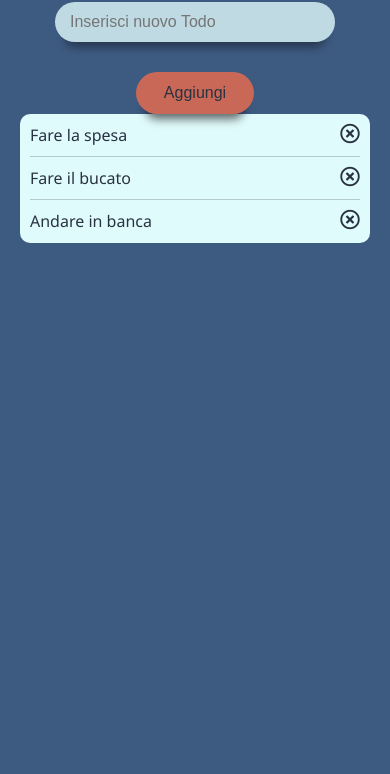
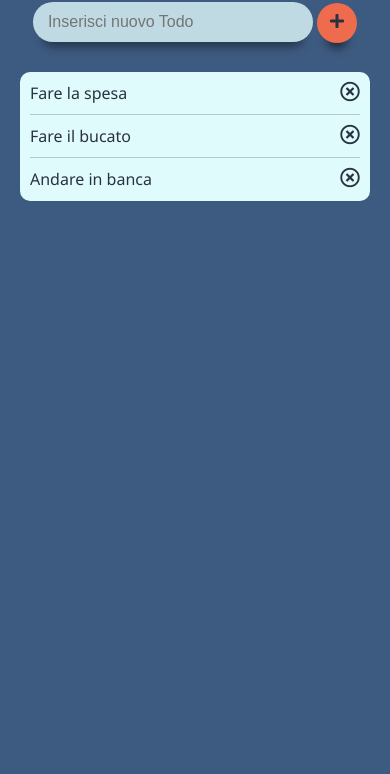
Before and after one commit to cherubina-pantano/vue-todolist, a plain HTML site: page index.html in a window 390 px wide. Shown: the part 70-844 px from the top of the page. Drawn offline with nearby package versions, Linux system fonts and the light colour scheme.

Commit message:
MediaQuery

```diff
--- a/css/style.css
+++ b/css/style.css
@@ -45,20 +45,37 @@ section {
 }
 
 .btn {
+  text-align: center;
+  border: 0;
+  box-shadow: 0 15px 10px -10px rgba(0, 0, 0, .6);
+  cursor: pointer;
+}
+
+.btn-text {
   display: inline-block;
-  text-align: center;
   padding: 12px 28px;
   font-size: 16px;
-  border: 0;
   color: #293241;
+  border-radius: 25px;
   background-color: rgba(238,108,77, .8);
-  border-radius: 25px;
-  box-shadow: 0 15px 10px -10px rgba(0, 0, 0, .6);
-  cursor: pointer;
   transition: background-color .4s;
 }
 
-.btn:hover {
+.btn-icon {
+  display: none;
+  width: 40px;
+  height: 40px;
+  line-height: 40px;
+  border-radius: 50%;
+  background: #ee6c4d;
+}
+
+.btn-icon i {
+  color: #293241;
+  font-size: 16px;
+}
+
+.btn-text:hover {
   background-color: #ee6c4d;
 }
 
@@ -75,7 +92,6 @@ section {
   box-shadow: 0 15px 10px -10px rgba(0, 0, 0, .4);
   outline: none;
   transition: background .4s;
-  cursor: pointer;
 }
 
 .add-todo:hover {
@@ -97,7 +113,7 @@ section {
 
 .todos li i {
   font-size: 20px;
-  transition: color .4s;
+  transition: color .2s;
   cursor: pointer;
 }
 .todos li i:hover {
@@ -105,7 +121,7 @@ section {
 }
 
 /* show/hidden class */
-span {
+section > span {
   font-weight: bold;
 }
 
@@ -116,3 +132,21 @@ span {
 .hidden-text {
   display: none;
 }
+
+
+
+/* Media Query */
+@media screen and (max-width: 649px) {
+  h1 i {
+    padding-right: 3px;
+  }
+
+  .btn-text {
+    display: none;
+  }
+
+  .btn-icon {
+    display: inline-block;
+  }
+
+}
--- a/index.html
+++ b/index.html
@@ -20,9 +20,14 @@
         <div class="new-todo">
           <input type="text" name="todo" class="add-todo" v-model="todo"
             @keyup.enter="addNewTodo"  placeholder="Inserisci nuovo Todo">
-          <button type="button" name="button" class="btn"
-          @click="addNewTodo">
-              Aggiungi</button>
+
+          <button type="button" name="button" class="btn btn-text"
+            @click="addNewTodo"> Aggiungi
+           </button>
+          <button type="button" name="button" class="btn btn-icon " @click="addNewTodo">
+            <i class="fas fa-plus"></i>
+          </button>
+
         </div>
         <section>
           <ul class="todos">
@@ -33,10 +38,7 @@
             </li>
           </ul>
           <span :class="{'show-text': todos.length == 0, 'hidden-text': !todos.length == 0}">Nessun Todo registrato</span>
-
         </section>
-
-
       </main>
 
     </div>
--- a/js/main.js
+++ b/js/main.js
@@ -8,19 +8,19 @@ const app = new Vue({
       {text: 'Fare il bucato'},
       {text: 'Andare in banca'},
     ],
-
   },
 
   methods: {
     addNewTodo() {
-      this.todos.push({text: this.todo});
-      this.todo = '';
+      if(this.todo.trim() !== '') {
+        this.todos.push({text: this.todo});
+        this.todo = '';
+      }
+
     },
 
     deleteTodo(index) {
       this.todos.splice(index, 1);
     },
-
   }
-
 });
```
